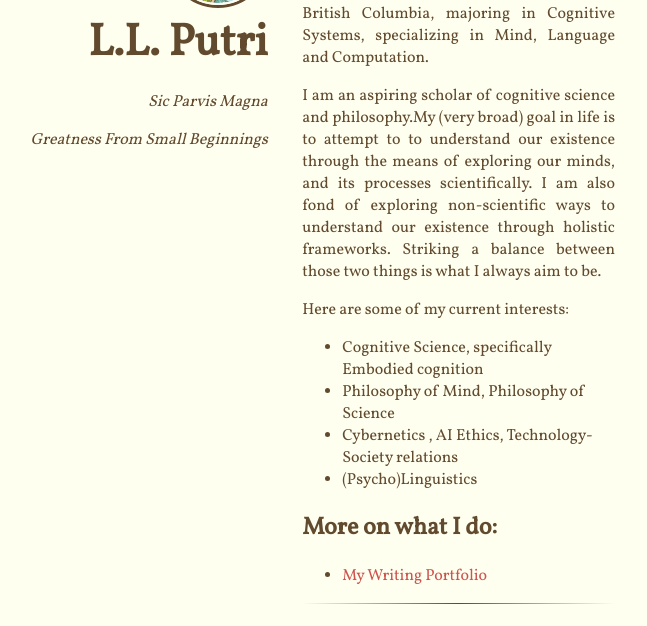
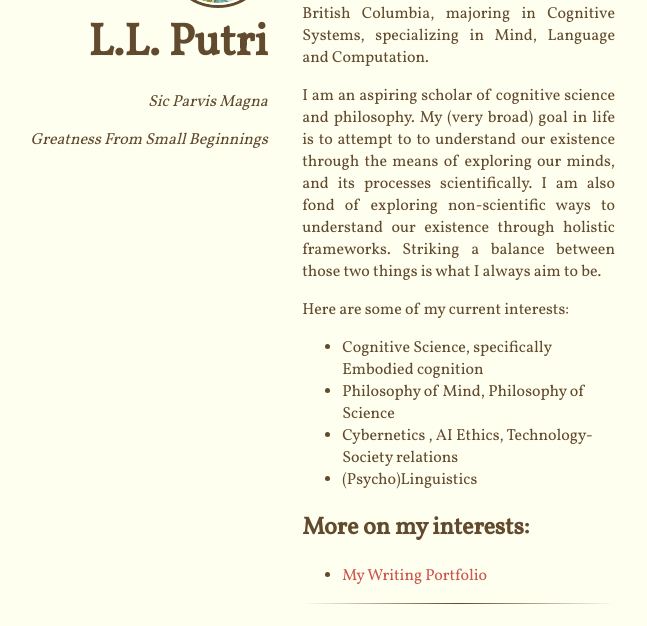
Before and after one commit to lovira/lovira.github.io, a Jekyll site: the page built from index.html, in a window 1280 px wide. Shown: the part 223-849 px from the top of the page, without its empty margins (365-1012 px from the left). Built offline with Jekyll 4.4.1, drawn with Linux system fonts in a browser that asks for light colours; nearby versions of some CDN libraries.

Commit message:
Update content.html

```diff
--- a/_includes/content.html
+++ b/_includes/content.html
@@ -3,7 +3,7 @@
   I am an undergraduate student at the University of British Columbia,
   majoring in Cognitive Systems, specializing in Mind, Language and Computation.</p>
 <p style="text-align:justify"> I am an aspiring scholar of cognitive science
-  and philosophy.My (very broad) goal in life is to attempt
+  and philosophy. My (very broad) goal in life is to attempt
   to to understand our existence through the means of exploring our
   minds, and its processes scientifically. I am also fond of exploring
   non-scientific ways to understand our existence through holistic frameworks.
@@ -17,7 +17,7 @@
 </ul>
 
 
-<h2>More on what I do:</h2>
+<h2>More on my interests:</h2>
 <ul>
   <li><a href="https://medium.com/@lovira">My Writing Portfolio</a></li>
 </ul>
```
